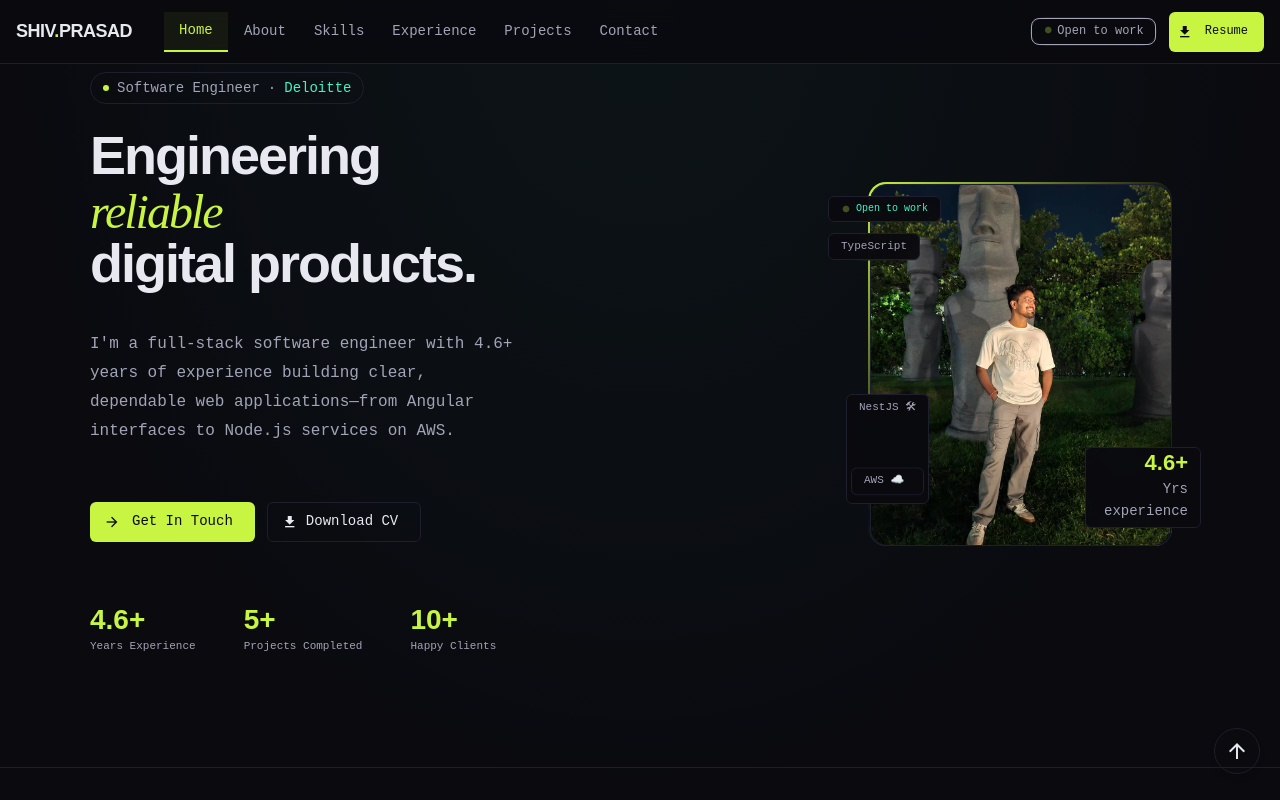
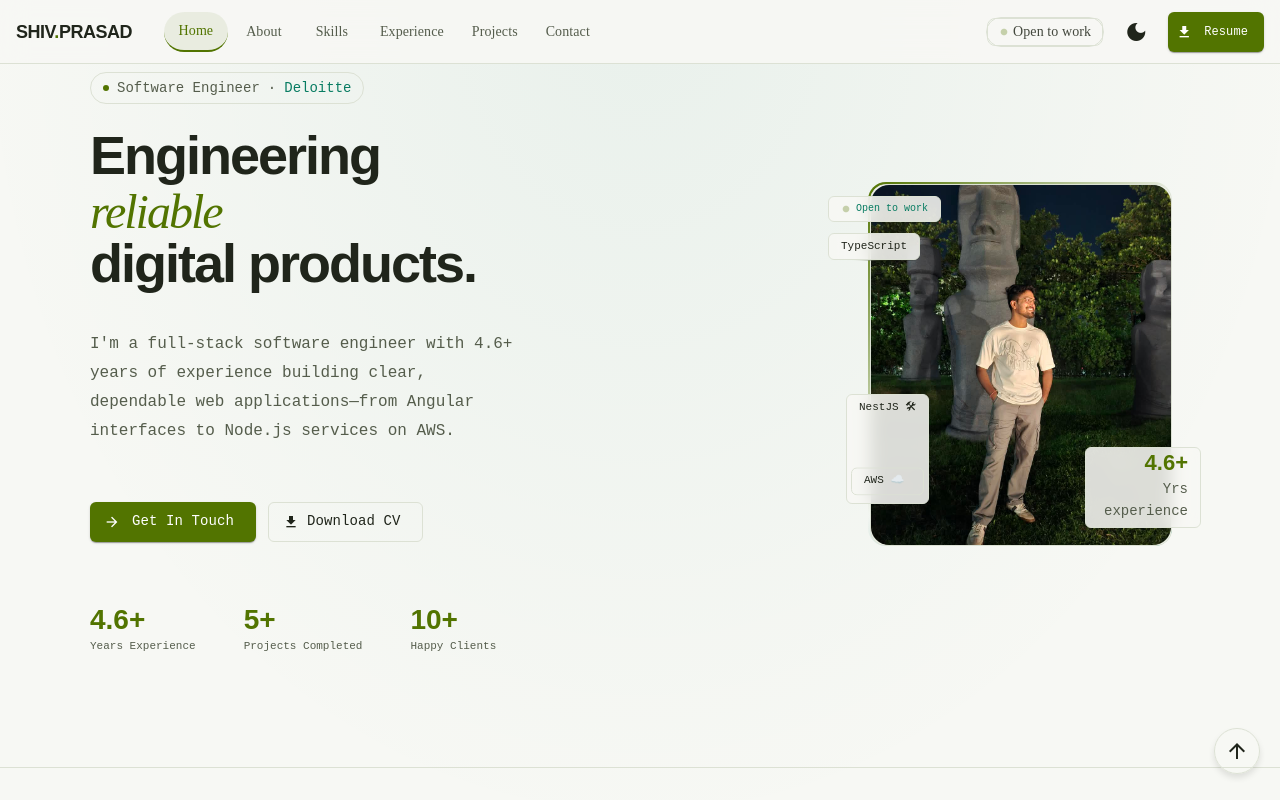
Before and after one commit to shiva-96/Shiv-Portfolio, an Angular app: page / in a window 1280 px wide. Shown: the top 800 px of the page. Built offline with nearby package versions, Linux system fonts and the light colour scheme.

Commit message:
Implement theme toggle functionality and update styles for dark/light modes

```diff
--- a/src/app/contact/contact.scss
+++ b/src/app/contact/contact.scss
@@ -91,7 +91,7 @@
   &:hover {
     border-color: cs.$color-accent !important;
     color: cs.$color-accent !important;
-    background: rgba(200, 245, 66, 0.06) !important;
+    background: cs.$color-accent-glow !important;
 
     .link-arrow {
       transform: translateX(4px) translateY(-4px);
--- a/src/app/experience/experience.scss
+++ b/src/app/experience/experience.scss
@@ -150,7 +150,7 @@
 
   &:hover {
     border-color: cs.$color-accent;
-    background: rgba(200, 245, 66, 0.12);
+    background: color-mix(in srgb, var(--color-accent) 12%, transparent);
   }
 }
 
--- a/src/app/footer/footer.scss
+++ b/src/app/footer/footer.scss
@@ -2,7 +2,7 @@
 
 .app-footer {
   border-top: cs.$border-width solid cs.$color-border;
-  background: rgba(10, 10, 15, 0.5);
+  background: cs.$header-bg-blur;
   backdrop-filter: blur(10px);
 }
 
--- a/src/app/header/header.html
+++ b/src/app/header/header.html
@@ -29,6 +29,17 @@
           <span class="availableClasss">Open to work</span>
         </mat-chip>
       </mat-chip-set>
+
+      <button
+        mat-icon-button
+        class="theme-toggle"
+        [matTooltip]="themeService.theme() === 'dark' ? 'Switch to light mode' : 'Switch to dark mode'"
+        matTooltipClass="contact-tooltip"
+        [attr.aria-label]="themeService.theme() === 'dark' ? 'Switch to light mode' : 'Switch to dark mode'"
+        (click)="themeService.toggleTheme()"
+      >
+        <mat-icon>{{ themeService.theme() === 'dark' ? 'light_mode' : 'dark_mode' }}</mat-icon>
+      </button>
 
       <!-- Resume Button -->
       @if (isViewMobileTab()) {
--- a/src/app/header/header.scss
+++ b/src/app/header/header.scss
@@ -52,12 +52,12 @@
 
     &:hover {
       color: cs.$color-text-primary;
-      background: rgba(200, 245, 66, 0.06);
+      background: cs.$color-accent-glow;
     }
 
     &.active {
       color: cs.$color-accent;
-      background: rgba(200, 245, 66, 0.06);
+      background: cs.$color-accent-glow;
       border-bottom: 2px solid cs.$color-accent;
     }
   }
@@ -134,6 +134,10 @@
   color: cs.$color-text-primary;
 }
 
+.theme-toggle {
+  color: cs.$color-text-primary;
+}
+
 ::ng-deep .mobile-nav-panel {
   max-width: min(240px, calc(100vw - 32px)) !important;
   padding: cs.$space-sm !important;
--- a/src/app/header/header.ts
+++ b/src/app/header/header.ts
@@ -8,6 +8,7 @@ import { headerLinks } from '../constant';
 import { Router } from '@angular/router';
 import { DownloadPdfService } from '../download-pdf-service';
 import { MatTooltipModule } from '@angular/material/tooltip';
+import { ThemeService } from '../theme.service';
 
 @Component({
   selector: 'app-header',
@@ -25,6 +26,7 @@ import { MatTooltipModule } from '@angular/material/tooltip';
 export class Header {
   private readonly router = inject(Router);
   private readonly downloadPdfService = inject(DownloadPdfService);
+  readonly themeService = inject(ThemeService);
 
   isViewMobileTab = signal(window.innerWidth <= 768);
   headerLinks = signal(headerLinks);
--- a/src/app/hero/hero.scss
+++ b/src/app/hero/hero.scss
@@ -223,8 +223,8 @@
   width: 72px;
   height: 72px;
   border-radius: cs.$radius-circle;
-  background: linear-gradient(135deg, #2a2a3e, #1e1e2e);
-  border: 2px solid rgba(200, 245, 66, 0.2);
+  background: var(--gradient-avatar-head);
+  border: 2px solid color-mix(in srgb, var(--color-accent) 20%, transparent);
   margin: 0 auto 0;
   position: relative;
 
@@ -237,17 +237,17 @@
     width: 36px;
     height: 26px;
     border-radius: cs.$radius-circle;
-    background: rgba(200, 245, 66, 0.06);
+    background: color-mix(in srgb, var(--color-accent) 6%, transparent);
   }
 }
 
 .avatar-body {
   width: 130px;
   height: 150px;
-  background: linear-gradient(160deg, #1e1e30 0%, #141420 100%);
+  background: var(--gradient-avatar-body);
   border-radius: 50px 50px 0 0;
   margin: -8px auto 0;
-  border: 2px solid rgba(200, 245, 66, 0.1);
+  border: 2px solid color-mix(in srgb, var(--color-accent) 10%, transparent);
   border-bottom: none;
   position: relative;
 
@@ -259,21 +259,21 @@
     transform: translateX(-50%);
     width: 50px;
     height: 2px;
-    background: rgba(200, 245, 66, 0.15);
+    background: color-mix(in srgb, var(--color-accent) 15%, transparent);
     border-radius: 2px;
-    box-shadow: 0 8px 0 rgba(200, 245, 66, 0.1),
-      0 16px 0 rgba(200, 245, 66, 0.07);
+    box-shadow: 0 8px 0 color-mix(in srgb, var(--color-accent) 10%, transparent),
+      0 16px 0 color-mix(in srgb, var(--color-accent) 7%, transparent);
   }
 }
 
 .open-to-work {
   position: absolute;
-  background: rgba(10, 10, 15, 0.95);
-  border: 1px solid #1e1e2e;
+  background: cs.$header-bg-blur;
+  border: 1px solid cs.$color-border;
   border-radius: 6px;
   padding: 4px 12px;
   font-size: 10px;
-  color: #42f5c8;
+  color: cs.$color-accent-secondary;
   z-index: 3;
   /* animation: _ngcontent-ng-c2855991580_floatY 3s ease-in-out infinite; */
   -webkit-backdrop-filter: blur(8px);
@@ -298,12 +298,12 @@
 // Floating badges
 .float-tag {
   position: absolute;
-  background: rgba(10, 10, 15, 0.95);
+  background: cs.$header-bg-blur;
   border: cs.$border-width solid cs.$color-border;
   border-radius: cs.$radius-md;
   padding: cs.$space-xs cs.$space-md;
   font-size: cs.$font-size-xs;
-  color: cs.$color-text-muted;
+  color: cs.$color-text-primary;
   z-index: 3;
   animation: floatY cs.$duration-float cs.$easing-smooth infinite;
   backdrop-filter: blur(8px);
@@ -326,19 +326,19 @@
   border-radius: cs.$radius-md;
   padding: cs.$space-xs cs.$space-md;
   font-size: cs.$font-size-xs;
-  color: cs.$color-text-muted;
+  color: cs.$color-text-primary;
   margin: 56px -8px;
   animation: floatY cs.$duration-float3 cs.$easing-smooth infinite;
 }
 
 .total-years-exp {
   position: absolute;
-  background: rgba(10, 10, 15, 0.95);
+  background: cs.$header-bg-blur;
   border: cs.$border-width solid cs.$color-border;
   border-radius: cs.$radius-md;
   padding: cs.$space-xs cs.$space-md;
   font-size: cs.$font-size-xs;
-  color: cs.$color-text-muted;
+  color: cs.$color-text-primary;
   z-index: 3;
   backdrop-filter: blur(8px);
   bottom: 16px;
--- a/src/app/styles/common-style.scss
+++ b/src/app/styles/common-style.scss
@@ -7,10 +7,10 @@
 // ─────────────────────────────────────────
 // 🎨 COLORS — Backgrounds
 // ─────────────────────────────────────────
-$body-html-bg:          #000000;  // Main page/body background
-$color-bg:              #0a0a0f;  // Main page/body background
-$color-surface:         #111118;  // Slightly lighter surface (e.g. code blocks, panels)
-$color-card:            #13131d;  // Card & section box backgrounds (skill cards, project cards)
+$body-html-bg:          var(--color-html-bg);  // Main page/body background
+$color-bg:              var(--color-bg);  // Main page/body background
+$color-surface:         var(--color-surface);  // Slightly lighter surface (e.g. code blocks, panels)
+$color-card:            var(--color-card);  // Card & section box backgrounds (skill cards, project cards)
 $color-error:           #7f1d1d;  // Error state background (e.g. invalid input, error message)
 $color-error-glow:      rgba(127, 29, 29, 0.08);  // Subtle error background glow (card hover bg)
 
@@ -18,28 +18,28 @@ $color-error-glow:      rgba(127, 29, 29, 0.08);  // Subtle error background glo
 // 🎨 COLORS — Accent (Primary Brand Color)
 // ─────────────────────────────────────────
 
-$color-accent:          #c8f542;  // Primary accent — CTAs, active nav, highlights, stat numbers
-$color-accent-hover:    #d4f760;  // Hover state of primary accent buttons
-$color-accent-secondary:#42f5c8;  // Secondary accent — role labels, tag in hero, secondary badges
-$color-accent-glow:     rgba(200, 245, 66, 0.08);  // Subtle accent background glow (card hover bg)
-$color-accent-border:   rgba(200, 245, 66, 0.20);  // Accent-tinted border on hover (card, nav item)
+$color-accent:          var(--color-accent);  // Primary accent — CTAs, active nav, highlights, stat numbers
+$color-accent-hover:    var(--color-accent-hover);  // Hover state of primary accent buttons
+$color-accent-secondary:var(--color-accent-secondary);  // Secondary accent — role labels, tag in hero, secondary badges
+$color-accent-glow:     var(--color-accent-glow);  // Subtle accent background glow (card hover bg)
+$color-accent-border:   var(--color-accent-border);  // Accent-tinted border on hover (card, nav item)
 
 
 // ─────────────────────────────────────────
 // 🎨 COLORS — Text
 // ─────────────────────────────────────────
 
-$color-text-primary:    #e8e8f0;  // Main readable body text, headings, nav links
-$color-text-muted:      #a3a3b8;  // Secondary/helper text — dates, labels, descriptions
-$color-text-on-accent:  #0a0a0f;  // Text placed on top of accent background (e.g. primary button label)
+$color-text-primary:    var(--color-text-primary);  // Main readable body text, headings, nav links
+$color-text-muted:      var(--color-text-muted);  // Secondary/helper text — dates, labels, descriptions
+$color-text-on-accent:  var(--color-text-on-accent);  // Text placed on top of accent background (e.g. primary button label)
 
 
 // ─────────────────────────────────────────
 // 🎨 COLORS — Borders
 // ─────────────────────────────────────────
 
-$color-border:          #1e1e2e;  // Default border for cards, dividers, nav items, inputs
-$color-border-hover:    rgba(200, 245, 66, 0.20);  // Border on hover state for interactive elements
+$color-border:          var(--color-border);  // Default border for cards, dividers, nav items, inputs
+$color-border-hover:    var(--color-accent-border);  // Border on hover state for interactive elements
 
 
 // ─────────────────────────────────────────
@@ -194,10 +194,10 @@ $radius-circle:         50%;    // Circular elements — dots, avatar head
 // 🌑 SHADOWS & EFFECTS
 // ─────────────────────────────────────────
 
-$shadow-accent-glow:    0 0 8px rgba(200, 245, 66, 0.4);   // Glow on timeline dot, active indicators
+$shadow-accent-glow:    var(--shadow-accent-glow);          // Glow on timeline dot, active indicators
 $shadow-card-hover:     0 8px 32px rgba(0, 0, 0, 0.3);    // Elevated shadow on card hover
 $backdrop-blur:         blur(14px);                         // Header backdrop blur (glassmorphism)
-$header-bg-blur:        rgba(10, 10, 15, 0.85);            // Semi-transparent header background
+$header-bg-blur:        var(--header-bg-blur);              // Semi-transparent header background
 
 
 // ─────────────────────────────────────────
@@ -205,16 +205,16 @@ $header-bg-blur:        rgba(10, 10, 15, 0.85);            // Semi-transparent h
 // ─────────────────────────────────────────
 
 // Image frame gradient border (hero profile picture outer ring)
-$gradient-image-border: linear-gradient(135deg, #c8f542 0%, transparent 50%, #42f5c8 100%);
+$gradient-image-border: linear-gradient(135deg, var(--color-accent) 0%, transparent 50%, var(--color-accent-secondary) 100%);
 
 // Top accent line on card hover (::before pseudo-element)
-$gradient-card-top-line: linear-gradient(90deg, #c8f542, transparent);
+$gradient-card-top-line: linear-gradient(90deg, var(--color-accent), transparent);
 
 // Avatar/image placeholder background
-$gradient-avatar-bg:    linear-gradient(160deg, #181824 0%, #0e0e18 100%);
+$gradient-avatar-bg:    var(--gradient-avatar-bg);
 
 // Radial glow behind avatar in hero
-$gradient-accent-radial: radial-gradient(circle, rgba(200, 245, 66, 0.08) 0%, transparent 70%);
+$gradient-accent-radial: var(--gradient-accent-radial);
 
 
 // ─────────────────────────────────────────
--- /dev/null
+++ b/src/app/theme.service.ts
@@ -0,0 +1,38 @@
+import { DOCUMENT } from '@angular/common';
+import { Injectable, inject, signal } from '@angular/core';
+
+type Theme = 'dark' | 'light';
+
+const THEME_STORAGE_KEY = 'shiv-portfolio-theme';
+
+@Injectable({ providedIn: 'root' })
+export class ThemeService {
+  private readonly document = inject(DOCUMENT);
+  private readonly browserWindow = this.document.defaultView;
+  readonly theme = signal<Theme>(this.readTheme());
+
+  constructor() {
+    this.applyTheme(this.theme());
+  }
+
+  toggleTheme(): void {
+    const nextTheme = this.theme() === 'dark' ? 'light' : 'dark';
+    this.browserWindow?.localStorage.setItem(THEME_STORAGE_KEY, nextTheme);
+    this.applyTheme(nextTheme);
+    this.theme.set(nextTheme);
+  }
+
+  private readTheme(): Theme {
+    if (this.browserWindow?.localStorage.getItem(THEME_STORAGE_KEY)){
+      return this.browserWindow?.localStorage.getItem(THEME_STORAGE_KEY) === 'light'
+        ? 'light'
+        : 'dark';
+    }
+    return 'light';
+  }
+
+  private applyTheme(theme: Theme): void {
+    this.document.documentElement.setAttribute('data-theme', theme);
+    this.document.documentElement.style.colorScheme = theme;
+  }
+}
--- a/src/styles.scss
+++ b/src/styles.scss
@@ -7,8 +7,92 @@
 // Include Material Core
 @include mat.core();
 
-// Note: Custom theming is handled via common-style.scss design tokens
-// Material components will use default dark theme with custom CSS overrides
+:root,
+:root[data-theme='dark'] {
+  @include mat.theme((
+    color: (
+      theme-type: dark,
+      primary: mat.$chartreuse-palette,
+      tertiary: mat.$spring-green-palette,
+    ),
+    typography: (
+      plain-family: 'DM Mono',
+      brand-family: 'Syne',
+    ),
+    density: 0,
+  ));
+
+  color-scheme: dark;
+  --color-html-bg: #000000;
+  --color-bg: #0a0a0f;
+  --color-surface: #111118;
+  --color-card: #13131d;
+  --color-accent: #c8f542;
+  --color-accent-hover: #d4f760;
+  --color-accent-secondary: #42f5c8;
+  --color-accent-glow: rgba(200, 245, 66, 0.08);
+  --color-accent-border: rgba(200, 245, 66, 0.2);
+  --color-text-primary: #e8e8f0;
+  --color-text-muted: #a3a3b8;
+  --color-text-on-accent: #0a0a0f;
+  --color-border: #1e1e2e;
+  --shadow-accent-glow: 0 0 8px rgba(200, 245, 66, 0.4);
+  --header-bg-blur: rgba(10, 10, 15, 0.85);
+  --page-glow: rgba(66, 245, 200, 0.045);
+  --gradient-avatar-bg: linear-gradient(160deg, #181824 0%, #0e0e18 100%);
+  --gradient-avatar-head: linear-gradient(135deg, #2a2a3e, #1e1e2e);
+  --gradient-avatar-body: linear-gradient(160deg, #1e1e30 0%, #141420 100%);
+  --mat-sys-primary: var(--color-accent);
+  --mat-sys-on-primary: var(--color-text-on-accent);
+  --mat-sys-surface: var(--color-surface);
+  --mat-sys-on-surface: var(--color-text-primary);
+  --mat-sys-outline: var(--color-border);
+  --mat-sys-surface-container: var(--color-card);
+  --mat-sys-surface-container-high: var(--color-surface);
+}
+
+:root[data-theme='light'] {
+  @include mat.theme((
+    color: (
+      theme-type: light,
+      primary: mat.$chartreuse-palette,
+      tertiary: mat.$spring-green-palette,
+    ),
+    typography: (
+      plain-family: 'DM Mono',
+      brand-family: 'Syne',
+    ),
+    density: 0,
+  ));
+
+  color-scheme: light;
+  --color-html-bg: #f7f8f4;
+  --color-bg: #f7f8f4;
+  --color-surface: #ffffff;
+  --color-card: #ffffff;
+  --color-accent: #527400;
+  --color-accent-hover: #3e5b00;
+  --color-accent-secondary: #087c62;
+  --color-accent-glow: rgba(82, 116, 0, 0.08);
+  --color-accent-border: rgba(82, 116, 0, 0.24);
+  --color-text-primary: #20251b;
+  --color-text-muted: #555d4c;
+  --color-text-on-accent: #ffffff;
+  --color-border: #dce1d4;
+  --shadow-accent-glow: 0 0 8px rgba(82, 116, 0, 0.2);
+  --header-bg-blur: rgba(247, 248, 244, 0.88);
+  --page-glow: rgba(8, 124, 98, 0.06);
+  --gradient-avatar-bg: linear-gradient(160deg, #eff2e9 0%, #e4e9dc 100%);
+  --gradient-avatar-head: linear-gradient(135deg, #e0e7d5, #d2ddc2);
+  --gradient-avatar-body: linear-gradient(160deg, #e5ebdf 0%, #d8e1d0 100%);
+  --mat-sys-primary: var(--color-accent);
+  --mat-sys-on-primary: var(--color-text-on-accent);
+  --mat-sys-surface: var(--color-surface);
+  --mat-sys-on-surface: var(--color-text-primary);
+  --mat-sys-outline: var(--color-border);
+  --mat-sys-surface-container: var(--color-card);
+  --mat-sys-surface-container-high: var(--color-surface);
+}
 
 html,
 body {
@@ -24,7 +108,7 @@ body {
   font-size: cs.$font-size-base;
   line-height: cs.$line-height-normal;
   background:
-    radial-gradient(ellipse at 50% 0, rgba(66, 245, 200, 0.045), transparent 42rem),
+    radial-gradient(ellipse at 50% 0, var(--page-glow), transparent 42rem),
     cs.$color-bg;
 }
 
@@ -131,11 +215,11 @@ body {
 }
 
 .eligibility-snackbar .mdc-snackbar__surface {
-  --mdc-snackbar-container-color: #111118;
+  --mdc-snackbar-container-color: cs.$color-surface;
   min-height: 56px;
   border: 0px solid #ef4444;
   border-radius: 10px;
-  background-color: #111118 !important;
+  background-color: cs.$color-surface !important;
   box-shadow: inset 0 0 40px rgba(127, 29, 29, 0.35);
 }
 
@@ -144,7 +228,7 @@ body {
 }
 
 .eligibility-snackbar .mdc-snackbar__label {
-  color: #fee2e2;
+  color: cs.$color-text-primary;
   font-family: cs.$font-body;
   font-size: cs.$font-size-base;
   line-height: 1.5;
@@ -160,7 +244,7 @@ body {
   border-radius: 50%;
   background-color: transparent !important;
   --mat-text-button-state-layer-color: transparent;
-  color: #fca5a5;
+  color: cs.$color-text-muted;
   font-size: 24px;
   line-height: 1;
 
```
Also changed, not shown: 1 other file (tests, documents, lock files or other folders).
